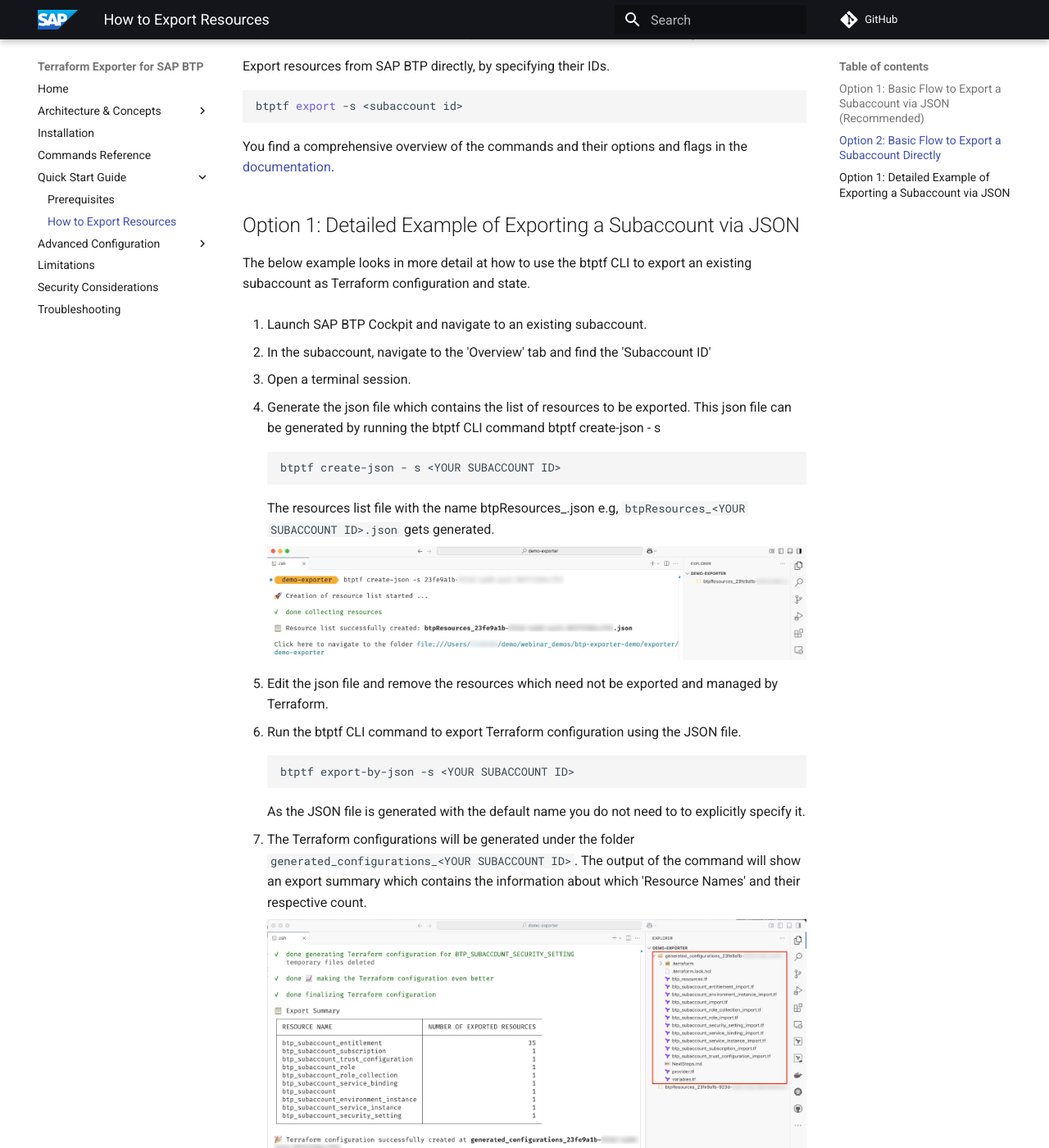
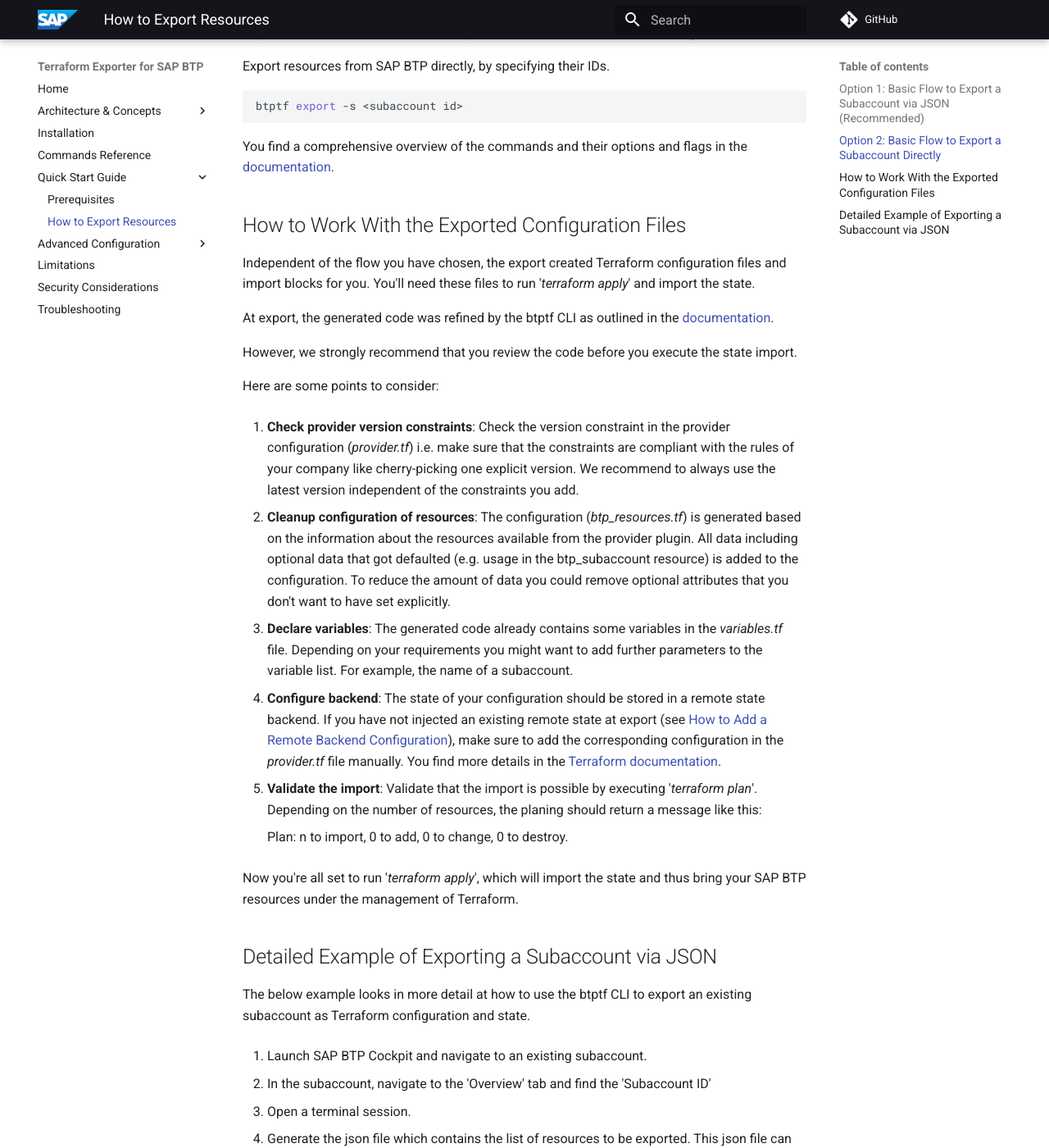
Before and after one commit to vipinvkmenon/terraform-exporter-btp, an MkDocs documentation site: the page built from docs/gettingstarted.md, in a window 1280 px wide and 1400 px high, scrolled down 775 px. Shown: the whole window at 82% size. Built offline with MkDocs 1.6.1 and Material for MkDocs 9.7.7, drawn with Linux system fonts in a browser that asks for light colours; comment, search, counter and statistics services are not loaded.

```diff
--- a/docs/gettingstarted.md
+++ b/docs/gettingstarted.md
@@ -8,6 +8,7 @@ The btptf CLI offers two ways to export BTP resources:
 Let's look at how both flows work for a simple subaccount export.
 
 ## Option 1: Basic Flow to Export a Subaccount via JSON (Recommended)
+
 This is a two-step process where a JSON is created as a resource inventory and used as a basis for the export.
 
 1. Create a JSON file with a list of BTP resources to be exported.
@@ -33,7 +34,31 @@ btptf export -s <subaccount id>
 
 You find a comprehensive overview of the commands and their options and flags in the [documentation](btptf.md).
 
-## Option 1: Detailed Example of Exporting a Subaccount via JSON
+## How to Work With the Exported Configuration Files
+
+Independent of the flow you have chosen, the export created Terraform configuration files and import blocks for you. You'll need these files to run '*terraform apply*' and import the state.
+
+At export, the generated code was refined by the btptf CLI as outlined in the [documentation](https://sap.github.io/terraform-exporter-btp/tfcodeimprovements/).
+
+However, we strongly recommend that you review the code before you execute the state import.
+
+Here are some points to consider:
+
+1. **Check provider version constraints**: Check the version constraint in the provider configuration (*provider.tf*) i.e. make sure that the constraints are compliant with the rules of your company like cherry-picking one explicit version. We recommend to always use the latest version independent of the constraints you add.
+
+2. **Cleanup configuration of resources**: The configuration (*btp_resources.tf*) is generated based on the information about the resources available from the provider plugin. All data including optional data that got defaulted (e.g. usage in the btp_subaccount resource) is added to the configuration. To reduce the amount of data you could remove optional attributes that you don't want to have set explicitly.
+
+3. **Declare variables**: The generated code already contains some variables in the *variables.tf* file. Depending on your requirements you might want to add further parameters to the variable list. For example, the name of a subaccount.
+
+4. **Configure backend**: The state of your configuration should be stored in a remote state backend. If you have not injected an existing remote state at export (see [How to Add a Remote Backend Configuration](https://sap.github.io/terraform-exporter-btp/remotebackend/)), make sure to add the corresponding configuration in the *provider.tf* file manually. You find more details in the [Terraform documentation](https://developer.hashicorp.com/terraform/language/backend).
+
+5. **Validate the import**: Validate that the import is possible by executing '*terraform plan*'. Depending on the number of resources, the planing should return a message like this:
+
+    Plan: n to import, 0 to add, 0 to change, 0 to destroy.
+
+Now you're all set to run '*terraform apply*', which will import the state and thus bring your SAP BTP resources under the management of Terraform.
+
+## Detailed Example of Exporting a Subaccount via JSON
 
 The below example looks in more detail at how to use the btptf CLI to export an existing subaccount as  Terraform configuration and state.
 
```
Also changed, not shown: docs/index.md (+5 -0 lines), 1 other file.
